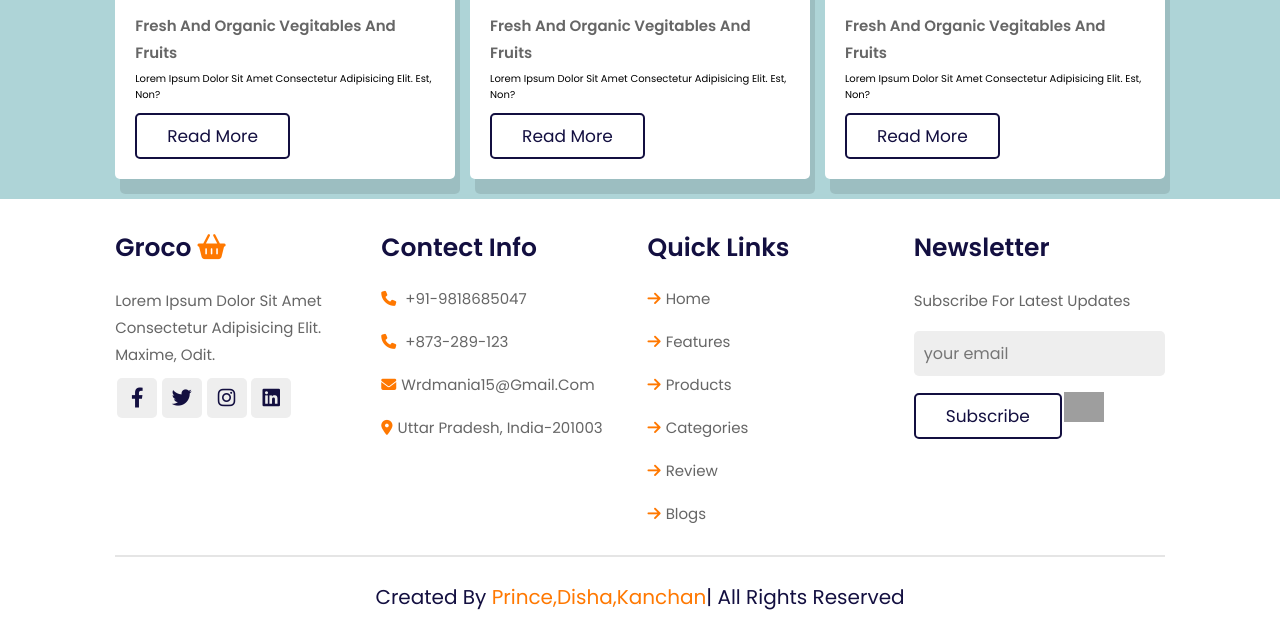
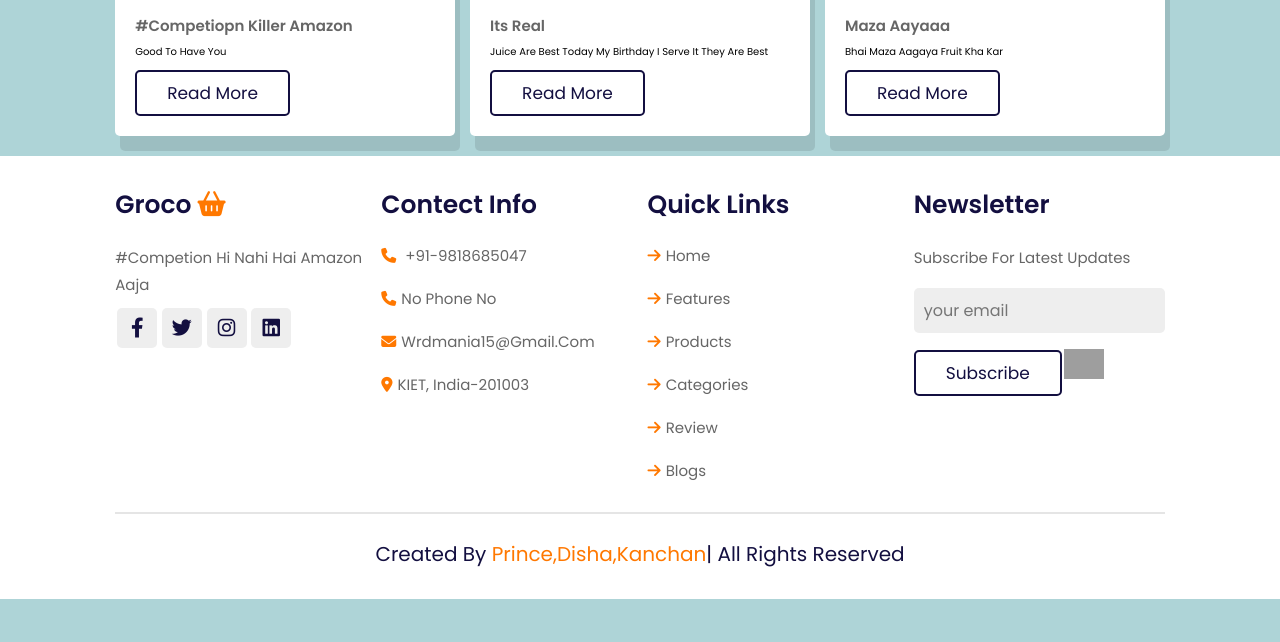
Before and after one commit to Prinnce123/grocomarket, a plain HTML site: page index.html in a window 1280 px wide. Shown: the part 3730-4372 px from the top of the page. After the commit the page ends 4329 px from the top, so only its background shows below. Drawn offline with nearby package versions, Linux system fonts and the light colour scheme; grey boxes are pictures that could not be loaded; files whose address does not match are found by name.

Commit message:
Update index.html
Signed-off-by: Prinnce123 <110710535+Prinnce123@users.noreply.github.com>

```diff
--- a/index.html
+++ b/index.html
@@ -416,8 +416,8 @@
                         <a href="#"> <i class="fas fa-user"></i>by user</a>
                         <a href="#"> <i class="fas fa-calrnder"></i>1st april, 2023</a>
                     </div>
-                    <h3>fresh and organic vegitables and fruits</h3>
-                    <p>Lorem ipsum dolor sit amet consectetur adipisicing elit. Est, non?</p>
+                    <h3>#competiopn killer amazon</h3>
+                    <p>good to have you</p>
                     <a href="#" class="btn">read more</a>
                 </div>
             </div>
@@ -430,8 +430,8 @@
                         <a href="#"> <i class="fas fa-user"></i>by user</a>
                         <a href="#"> <i class="fas fa-calrnder"></i>1st jun, 2022</a>
                     </div>
-                    <h3>fresh and organic vegitables and fruits</h3>
-                    <p>Lorem ipsum dolor sit amet consectetur adipisicing elit. Est, non?</p>
+                    <h3>its real</h3>
+                    <p>juice are best today my birthday i serve it they are best</p>
                     <a href="#" class="btn">read more</a>
                 </div>
             </div>
@@ -444,8 +444,8 @@
                         <a href="#"> <i class="fas fa-user"></i>by user</a>
                         <a href="#"> <i class="fas fa-calrnder"></i>1st oct, 2023</a>
                     </div>
-                    <h3>fresh and organic vegitables and fruits</h3>
-                    <p>Lorem ipsum dolor sit amet consectetur adipisicing elit. Est, non?</p>
+                    <h3>maza aayaaa</h3>
+                    <p>bhai maza aagaya fruit kha kar</p>
                     <a href="#" class="btn">read more</a>
                 </div>
             </div>
@@ -463,7 +463,7 @@
 
             <div class="box">
                 <h3>groco <i class="fas fa-shopping-basket"></i></h3>
-                <p>Lorem ipsum dolor sit amet consectetur adipisicing elit. Maxime, odit.</p>
+                <p>#competion hi nahi hai amazon aaja</p>
                 <div class="share">
                     <a href="#" class="fab fa-facebook-f"></a>
                     <a href="#" class="fab fa-twitter"></a>
@@ -475,9 +475,9 @@
             <div class="box">
                 <h3>contect info</h3>
                 <a href="#" class="links"> <i class="fas fa-phone"></i> +91-9818685047</a>
-                <a href="#" class="links"> <i class="fas fa-phone"></i> +873-289-123</a>
+                <a href="#" class="links"> <i class="fas fa-phone"></i>no phone no </a>
                 <a href="#" class="links"> <i class="fas fa-envelope"></i>wrdmania15@gmail.com</a>
-                <a href="#" class="links"> <i class="fas fa-map-marker-alt"></i>Uttar Pradesh, india-201003</a>
+                <a href="#" class="links"> <i class="fas fa-map-marker-alt"></i>KIET, india-201003</a>
             </div>
 
             <div class="box">
```
